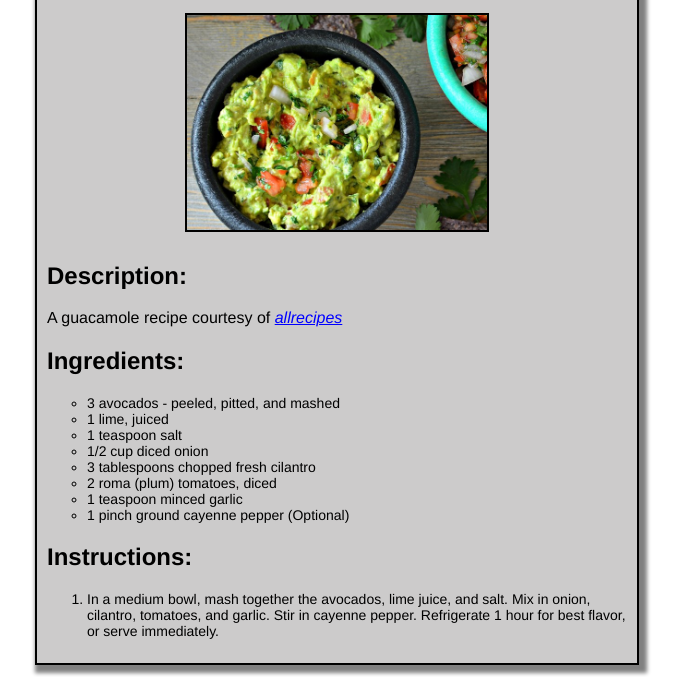
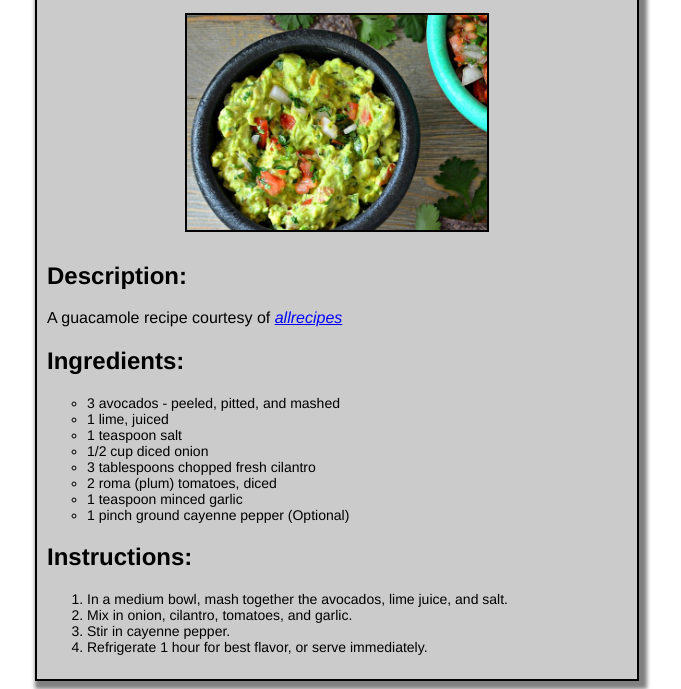
Before and after one commit to jordanmata15/odin-recipes, a plain HTML site: page recipes/guacamole.html in a window 1280 px wide. Shown: the part 123-812 px from the top of the page, without its empty margins (303-984 px from the left). Drawn offline with Linux system fonts and the light colour scheme.

Commit message:
Split out steps of instructions
Steps for oats and guacamole were previously written as one step
in error. Corrected to split out the instructions to many steps.

```diff
--- a/recipes/guacamole.html
+++ b/recipes/guacamole.html
@@ -28,8 +28,10 @@
 
       <h2>Instructions:</h2>
       <ol>
-        <li>In a medium bowl, mash together the avocados, lime juice, and salt. Mix in onion, cilantro, tomatoes, and
-          garlic. Stir in cayenne pepper. Refrigerate 1 hour for best flavor, or serve immediately.</li>
+        <li>In a medium bowl, mash together the avocados, lime juice, and salt.</li>
+        <li>Mix in onion, cilantro, tomatoes, and garlic.</li>
+        <li>Stir in cayenne pepper.</li>
+        <li>Refrigerate 1 hour for best flavor, or serve immediately.</li>
       </ol>
     </div>
   </div>
```
Also changed, not shown: recipes/chocolate-oats.html (+8 -2 lines).
